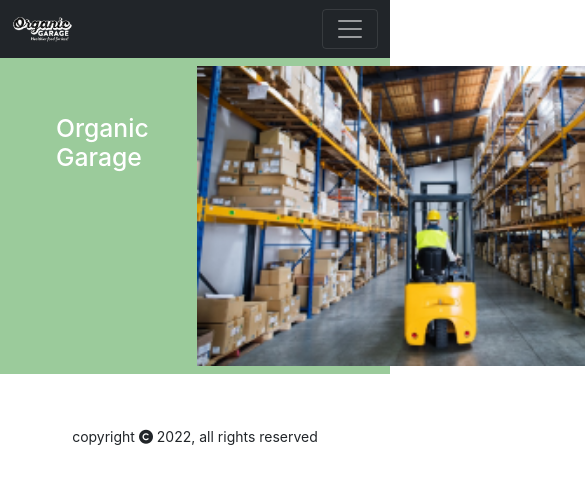
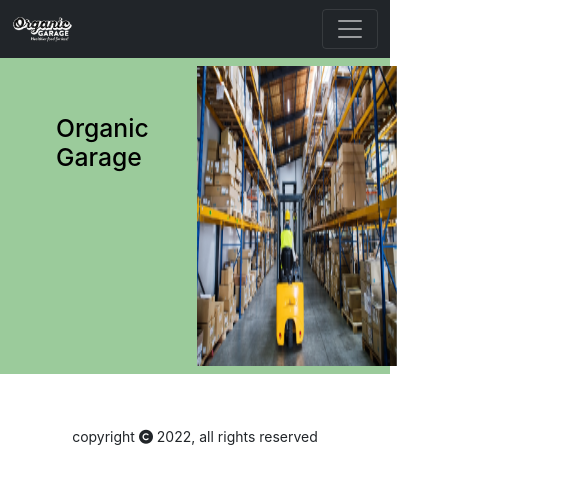
Before and after one commit to shtabdeepaull/Organic-Garage, a React (Create React App) app: page / in a window 390 px wide. Shown: the top 484 px of the page, 585 px wide, since content can reach past the window. Built offline with nearby package versions, Linux system fonts and the light colour scheme.

Commit message:
added banner section

```diff
--- a/src/Pages/Banner/Banner.css
+++ b/src/Pages/Banner/Banner.css
@@ -1,7 +1,22 @@
 .banner{
     background-color: rgba(110, 180, 110, 0.685);
+    width:100%
 }
 
-@media only screen  {
+@media only screen and (max-width:576px)  {
+    .banner img{
+        width: 200px;
+    }
+    .banner h2{
+        color: black;
+    }
+}
 
+@media only screen and (min-width:577px) and (max-width:992px) {
+    .banner img{
+        width: 150px;
+    }
+    .banner h2{
+        color: black;
+    }
 }
```
